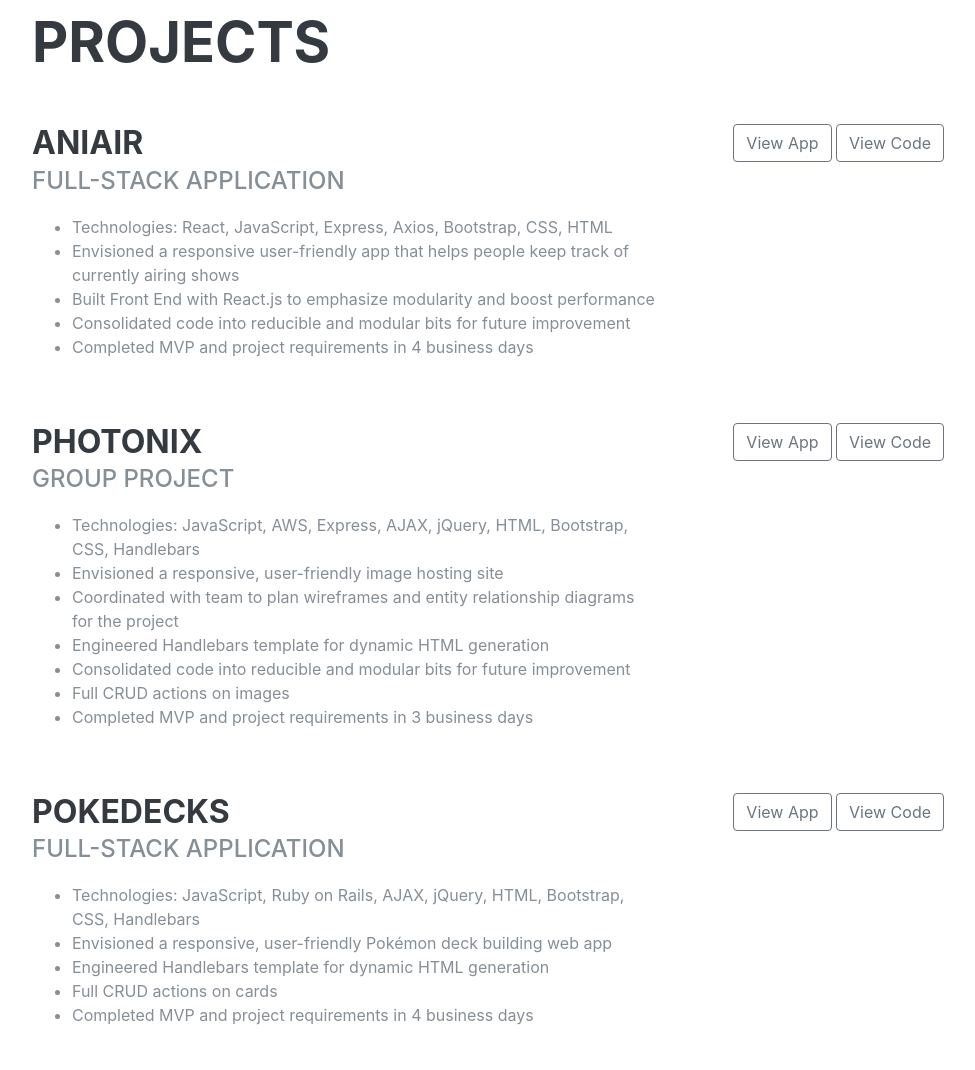
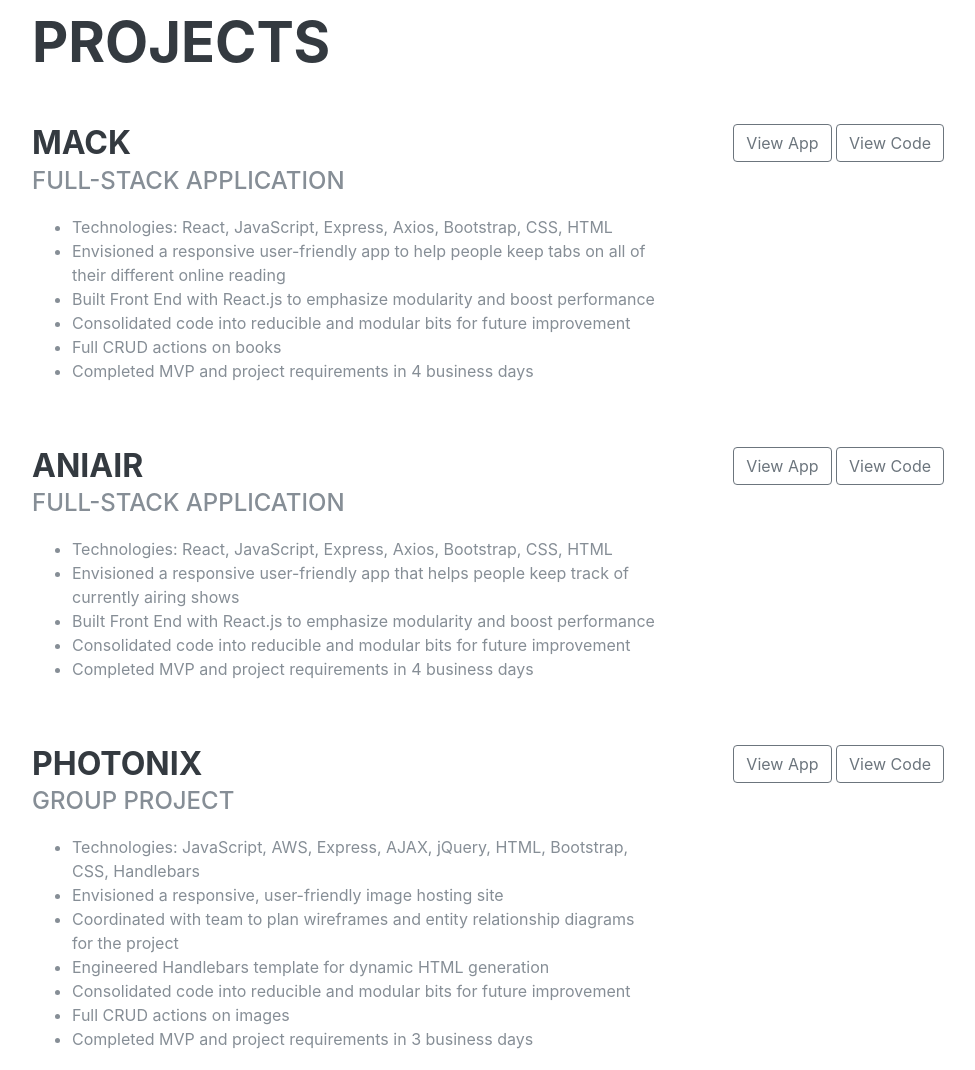
Before and after one commit to D-Raimon/portfolio, a website: page index.html in a window 1280 px wide. Shown: the part 840-1910 px from the top of the page, without its empty margins (288-1263 px from the left). Drawn offline with nearby package versions, Linux system fonts and the light colour scheme; files that its build step writes are made by us from their sources; a web font is replaced by a local one.

Commit message:
Make style changes/update projects
- Made some style changes to the color pallet
- Updated profile picture
- Added most recent project
- Removed some commented out code

```diff
--- a/css/resume.css
+++ b/css/resume.css
@@ -1,6 +1,6 @@
 /*!
  * Start Bootstrap - Resume v5.0.8 (https://startbootstrap.com/template-overviews/resume)
- * Copyright 2013-2019 Start Bootstrap
+ * Copyright 2013-2020 Start Bootstrap
  * Licensed under MIT (https://github.com/BlackrockDigital/startbootstrap-resume/blob/master/LICENSE)
  */
 
--- a/index.html
+++ b/index.html
@@ -30,7 +30,7 @@
     <a class="navbar-brand js-scroll-trigger" href="#page-top">
       <span class="d-block d-lg-none">David Murray Raimon</span>
       <span class="d-none d-lg-block">
-        <img class="img-fluid img-profile rounded-circle mx-auto mb-2" src="img/profile.jpeg" alt="David">
+        <img class="img-fluid img-profile rounded-circle mx-auto mb-2" src="img/dave-9.png" alt="David">
       </span>
     </a>
     <button class="navbar-toggler" type="button" data-toggle="collapse" data-target="#navbarSupportedContent" aria-controls="navbarSupportedContent" aria-expanded="false" aria-label="Toggle navigation">
@@ -97,6 +97,26 @@
 
         <div class="resume-item d-flex flex-column flex-md-row justify-content-between mb-5">
           <div class="resume-content">
+            <h3 class="mb-0">Mack</h3>
+            <div class="subheading mb-3">Full-Stack Application</div>
+            <ul>
+              <li>Technologies: React, JavaScript, Express, Axios, Bootstrap, CSS, HTML</li>
+              <li>Envisioned a responsive user-friendly app to help people keep tabs on all of their different online reading</li>
+              <li>Built Front End with React.js to emphasize modularity and boost performance</li>
+              <li>Consolidated code into reducible and modular bits for future improvement</li>
+              <li>Full CRUD actions on books</li>
+              <li>Completed MVP and project requirements in 4 business days</li>
+          </ul>
+          </div>
+          <div class="resume-date text-md-right">
+            <!-- <div><a href="https://d-raimon.github.io/aniair-client/#/sign-up" target="_blank"><img src="img/wanderlog.png" class="project-image"></a></div> -->
+            <button type="button" class="btn btn-outline-secondary" onclick=" window.open('https://d-raimon.github.io/mack-client/#/','_blank')">View App</button>
+            <button type="button" class="btn btn-outline-secondary" onclick=" window.open('https://github.com/D-Raimon/mack-client', '_blank')">View Code</button>
+          </div>
+        </div>
+
+        <div class="resume-item d-flex flex-column flex-md-row justify-content-between mb-5">
+          <div class="resume-content">
             <h3 class="mb-0">AniAir</h3>
             <div class="subheading mb-3">Full-Stack Application</div>
             <ul>
@@ -154,17 +174,6 @@
           </div>
         </div>
 
-        <!-- <div class="resume-item d-flex flex-column flex-md-row justify-content-between">
-          <div class="resume-content">
-            <h3 class="mb-0">Tic-Tac-Toe</h3>
-            <div class="subheading mb-3">Front-End Application</div>
-            <p>Front end application allowing two users to play a game of tic-tac-toe. (More detailed description to come.)</p>
-          </div>
-          <div class="resume-date text-md-right">
-            <span class="text-primary">September 2008 - June 2010</span>
-          </div>
-        </div> -->
-
       </div>
 
     </section>
@@ -205,18 +214,6 @@
             <span class="text-primary">August 2012 - May 2015</span>
           </div>
         </div>
-
-
-        <!-- <div class="resume-item d-flex flex-column flex-md-row justify-content-between">
-          <div class="resume-content">
-            <h3 class="mb-0">James Buchanan High School</h3>
-            <div class="subheading mb-3">Technology Magnet Program</div>
-            <p>GPA: 3.56</p>
-          </div>
-          <div class="resume-date text-md-right">
-            <span class="text-primary">August 2002 - May 2006</span>
-          </div>
-        </div> -->
 
       </div>
     </section>
@@ -313,27 +310,6 @@
             Email: dmurrayraimon@gmail.com</li>
           <li>
             Phone: (978) 235-3270</li>
-          <!--<li>
-            <i class="fa-li fa fa-trophy text-warning"></i>
-            1<sup>st</sup>
-            Place - University of Colorado Boulder - Emerging Tech Competition 2009</li>
-          <li>
-            <i class="fa-li fa fa-trophy text-warning"></i>
-            1<sup>st</sup>
-            Place - University of Colorado Boulder - Adobe Creative Jam 2008 (UI Design Category)</li>
-          <li>
-            <i class="fa-li fa fa-trophy text-warning"></i>
-            2<sup>nd</sup>
-            Place - University of Colorado Boulder - Emerging Tech Competition 2008</li>
-          <li>
-            <i class="fa-li fa fa-trophy text-warning"></i>
-            1<sup>st</sup>
-            Place - James Buchanan High School - Hackathon 2006</li>
-          <li>
-            <i class="fa-li fa fa-trophy text-warning"></i>
-            3<sup>rd</sup>
-            Place - James Buchanan High School - Hackathon 2005</li>
-        </ul> -->
       </div>
     </section>
 
```
Also changed, not shown: css/resume.min.css, img/dave-9.png (added), img/profile.jpeg (deleted), js/resume.min.js.
